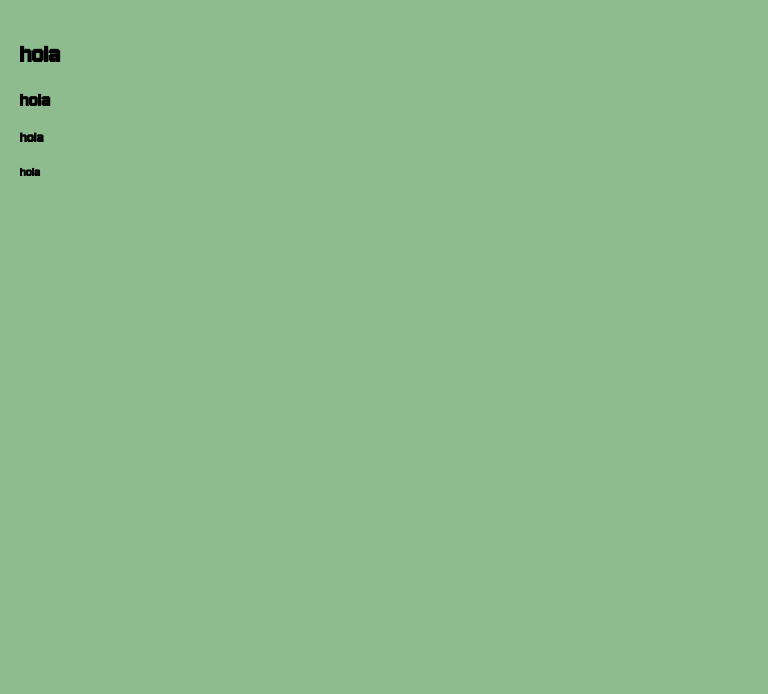
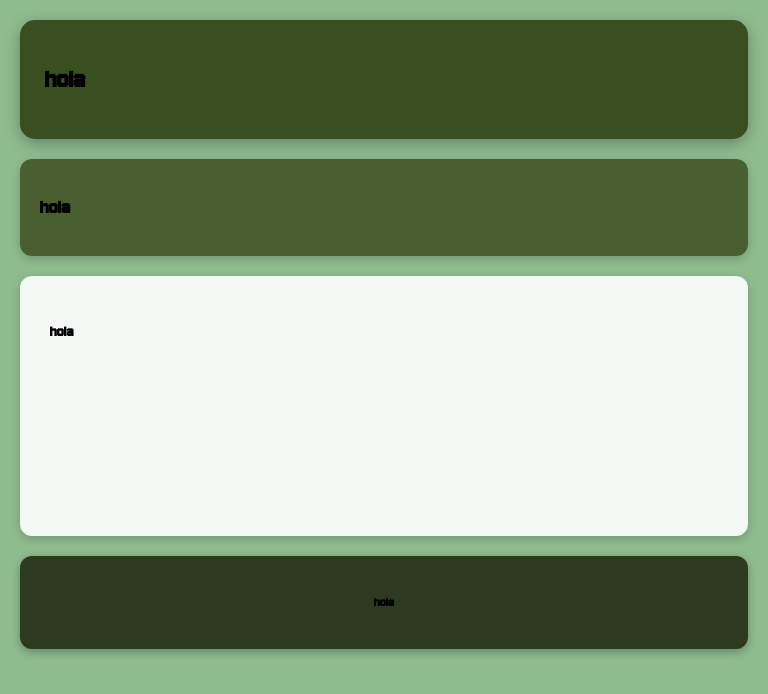
Before and after one commit to Michilinto/PRY_ACTIVIDAD_QUERIES, a plain HTML site: page index.html in a window 768 px wide. Drawn offline with Linux system fonts and the light colour scheme.

Commit message:
tablet estilos v1

```diff
--- a/public/css/estilos.css
+++ b/public/css/estilos.css
@@ -17,4 +17,33 @@
         padding: 20px;
         font-family: 'Pixel', Arial, sans-serif;
     }
+    header {
+        background-color: #3a4f1f;
+        padding: 25px;
+        border-radius: 15px;
+        box-shadow: 0 4px 15px rgba(0, 0, 0, 0.3);
+        margin-bottom: 20px;
+    }
+    nav {
+        background-color: #4a5f2f;
+        padding: 20px;
+        border-radius: 12px;
+        box-shadow: 0 3px 10px rgba(0, 0, 0, 0.2);
+        margin-bottom: 20px;
+    }
+    main {
+        background-color: rgba(255, 255, 255, 0.9);
+        padding: 30px;
+        border-radius: 12px;
+        box-shadow: 0 3px 10px rgba(0, 0, 0, 0.2);
+        margin-bottom: 20px;
+        min-height: 200px;
+    }
+    footer {
+        background-color: #2d3a1f;
+        padding: 20px;
+        border-radius: 12px;
+        box-shadow: 0 3px 10px rgba(0, 0, 0, 0.3);
+        text-align: center;
+    }
 }
```
